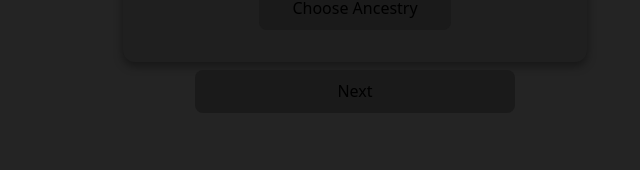
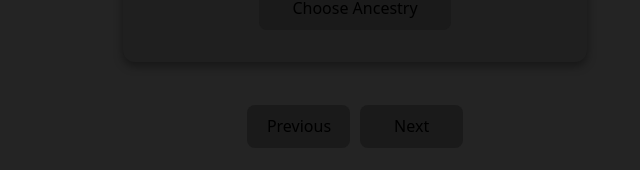
Before and after one commit to ajmenoni/simple-savage, a React (Vite) app: page / in a window 1280 px wide. Both pictures are taken after a click on the button "Build Character". Shown: the part 390-560 px from the top of the page, without its empty margins (285-925 px from the left). Built offline with nearby package versions, Linux system fonts and the light colour scheme.

Commit message:
add bottom nav buttons

```diff
--- a/src/App.css
+++ b/src/App.css
@@ -141,3 +141,13 @@
   padding: 0;
   margin-left: auto;
 }
+
+.nav-buttons {
+  display: flex;
+  gap: 10px;
+  margin-top: 35px;
+}
+
+.bottom-nav-button {
+  min-width: 6.375rem;
+}
--- a/src/App.jsx
+++ b/src/App.jsx
@@ -5,6 +5,7 @@ import Button from "./components/Button/Button";
 import Details from "./components/Details/Details";
 
 function App() {
+  const MIN_STEP = 1;
   const [step, setStep] = useState(0);
   const [character, setCharacter] = useState(
     // 0 = d4, 1 = d6, etc.
@@ -35,12 +36,28 @@ function App() {
     <>
       <div className="app-container">
         <h1>Simple Savage</h1>
-        {step === 0 ? (
+        {step === 0 && (
           <Button text={"Build Character"} onClick={() => setStep(1)} />
-        ) : (
+        )}
+
+        {step === 1 && (
           <Details character={character} setCharacter={setCharacter} />
         )}
-        {step == !0 && <Button className="next" text={"Next"} />}
+
+        {step > 0 && (
+          <div className="nav-buttons">
+            <Button
+              className={"bottom-nav-button"}
+              text={"Previous"}
+              onClick={() => setStep((prev) => Math.max(prev - 1, MIN_STEP))}
+            />
+            <Button
+              className={"bottom-nav-button"}
+              text={"Next"}
+              onClick={() => setStep((prev) => prev + 1)}
+            />
+          </div>
+        )}
       </div>
     </>
   );
--- a/src/components/Button/Button.jsx
+++ b/src/components/Button/Button.jsx
@@ -1,5 +1,9 @@
 import React from "react";
 
-export default function Button({ text, onClick }) {
-  return <button onClick={onClick}>{text}</button>;
+export default function Button({ text, onClick, className }) {
+  return (
+    <button className={className} onClick={onClick}>
+      {text}
+    </button>
+  );
 }
```
